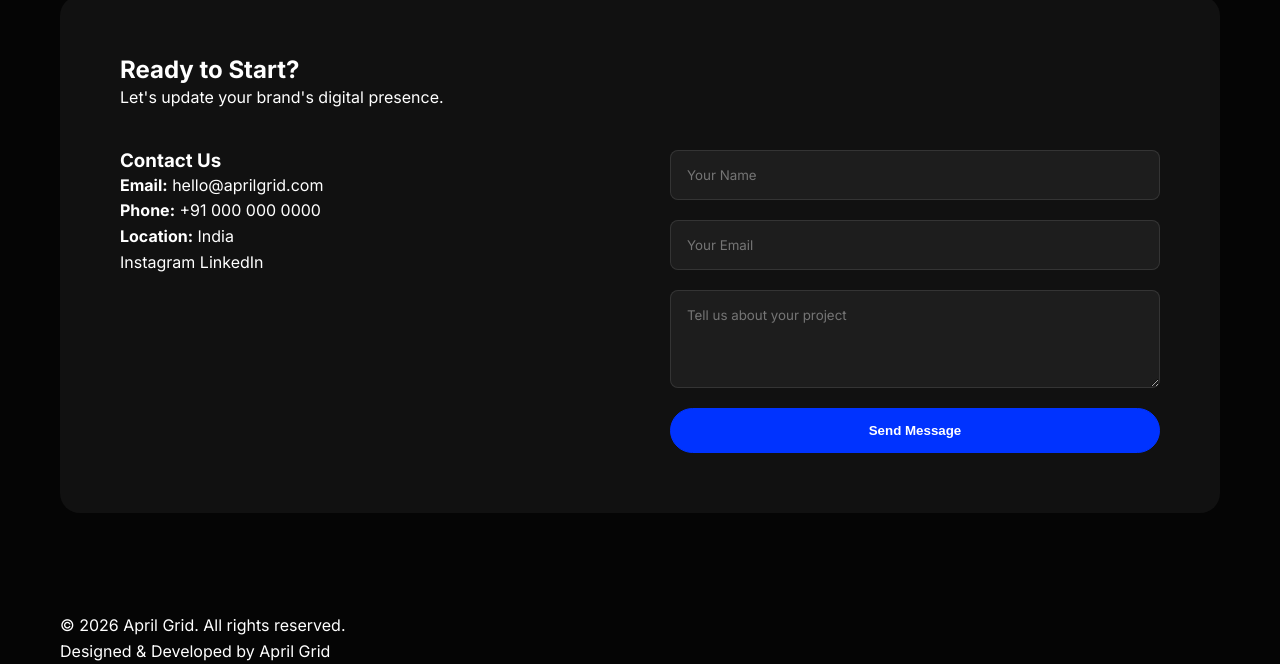
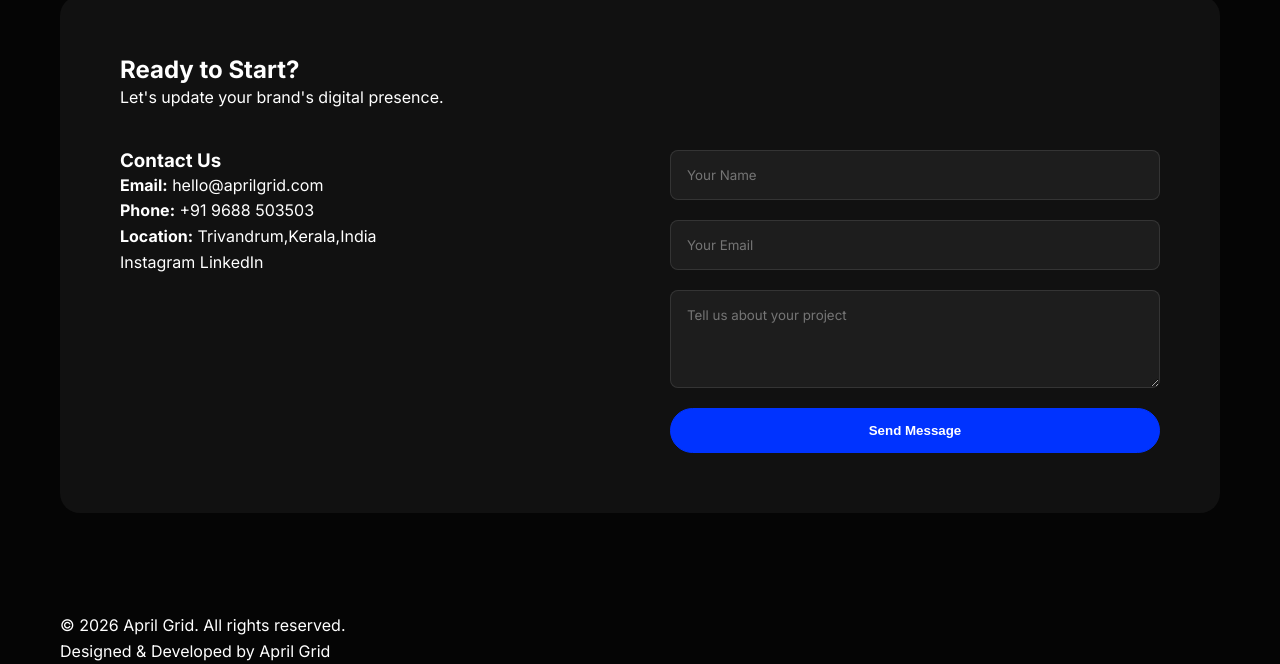
Before and after one commit to AprilGrid/April-Grid-Web, a website built with Vite: page index.html in a window 1280 px wide. Shown: the part 3068-3732 px from the top of the page. Built offline with nearby package versions, Linux system fonts and the light colour scheme.

Commit message:
Update contact details

```diff
--- a/index.html
+++ b/index.html
@@ -160,8 +160,8 @@
                     <div class="contact-info">
                         <h3>Contact Us</h3>
                         <p><strong>Email:</strong> hello@aprilgrid.com</p>
-                        <p><strong>Phone:</strong> +91 000 000 0000</p>
-                        <p><strong>Location:</strong> India</p>
+                        <p><strong>Phone:</strong> +91 9688 503503</p>
+                        <p><strong>Location:</strong> Trivandrum,Kerala,India</p>
                         <div class="social-links">
                             <a href="#">Instagram</a>
                             <a href="#">LinkedIn</a>
```
